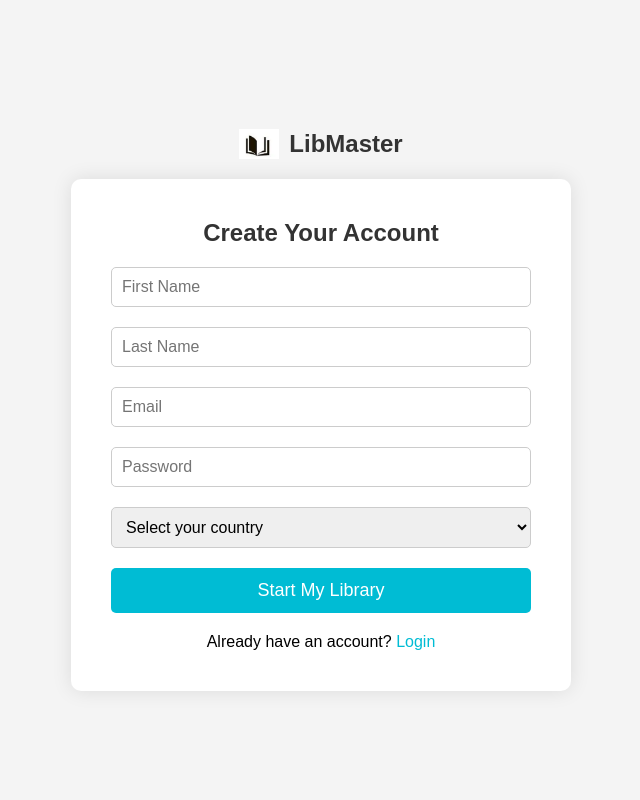
After one commit to vik31mh/Library-Management, a Flask app: page /signup in a window 1280 px wide. The commit adds this page. Shown: the whole page, without its empty margins (319-959 px from the left). Run offline with Flask 3, Linux system fonts and the light colour scheme.

Commit message:
switching bw login and signup page

```diff
--- a/HTML,CSS/flask_project/app.py
+++ b/HTML,CSS/flask_project/app.py
@@ -1,10 +1,48 @@
-from flask import Flask, render_template
+from flask import Flask, render_template, request, redirect, url_for, flash
 
 app = Flask(__name__)
+app.secret_key = 'your_secret_key'  # Needed for flash messages
 
-@app.route('/')
+# Display the login page
+@app.route('/', methods=['GET'])
+def display_login():
+    return render_template('login.html')
+
+# Handle the login form submission
+@app.route('/login', methods=['GET', 'POST'])
 def login():
+    if request.method == 'POST':
+        # Capture the email from the form
+        email = request.form['email']
+
+        # Here, you can add your logic to check the email, authenticate, etc.
+        if email == 'admin@example.com':
+            flash('Login successful!', 'success')
+            return redirect(url_for('display_login'))
+        else:
+            flash('Invalid email!', 'danger')
+            return redirect(url_for('display_login'))
+
+    # If it's a GET request, show the login page
     return render_template('login.html')
+
+# Display the signup page
+@app.route('/signup', methods=['GET', 'POST'])
+def signup():
+    if request.method == 'POST':
+        # Capture the user details from the form
+        first_name = request.form['first_name']
+        last_name = request.form['last_name']
+        email = request.form['email']
+        password = request.form['password']
+        country = request.form['country']
+
+        # Here, you can add logic to save the user details to a database
+
+        flash('Account created successfully!', 'success')
+        return redirect(url_for('display_login'))
+
+    return render_template('signup.html')
 
 if __name__ == '__main__':
     app.run(debug=True)
--- /dev/null
+++ b/HTML,CSS/flask_project/static/css/signup.css
@@ -0,0 +1,94 @@
+* {
+    margin: 0;
+    padding: 0;
+    box-sizing: border-box;
+    font-family: Arial, sans-serif;
+}
+
+body {
+    background-color: #f4f4f4;
+    display: flex;
+    justify-content: center;
+    align-items: center;
+    height: 100vh;
+    overflow-y: auto; /* Allows scrolling */
+}
+
+.container {
+    width: 100%;
+    max-width: 500px;
+    margin: 20px; /* Add some margin for mobile view */
+}
+
+header {
+    display: flex;
+    justify-content: center;
+    padding: 20px;
+}
+
+.logo {
+    display: flex;
+    align-items: center;
+}
+
+.logo img {
+    width: 40px;
+    height: auto;
+    margin-right: 10px;
+}
+
+.logo span {
+    font-size: 24px;
+    font-weight: bold;
+    color: #333;
+}
+
+.signup-box {
+    background-color: #fff;
+    padding: 40px;
+    border-radius: 10px;
+    box-shadow: 0 0 20px rgba(0, 0, 0, 0.1);
+    text-align: center;
+}
+
+.signup-box h2 {
+    font-size: 24px;
+    margin-bottom: 20px;
+    color: #333;
+}
+
+.signup-box input[type="text"],
+.signup-box input[type="email"],
+.signup-box input[type="password"],
+.signup-box select {
+    width: 100%;
+    padding: 10px;
+    margin-bottom: 20px;
+    border-radius: 5px;
+    border: 1px solid #ccc;
+    font-size: 16px;
+}
+
+.signup-box button {
+    width: 100%;
+    padding: 12px;
+    background-color: #00bcd4;
+    border: none;
+    color: #fff;
+    font-size: 18px;
+    border-radius: 5px;
+    cursor: pointer;
+}
+
+.signup-box p {
+    margin-top: 20px;
+}
+
+.signup-box a {
+    color: #00bcd4;
+    text-decoration: none;
+}
+
+.signup-box a:hover {
+    text-decoration: underline;
+}
--- /dev/null
+++ b/HTML,CSS/flask_project/templates/signup.html
@@ -0,0 +1,39 @@
+<!DOCTYPE html>
+<html lang="en">
+<head>
+    <meta charset="UTF-8">
+    <meta name="viewport" content="width=device-width, initial-scale=1.0">
+    <title>Sign Up</title>
+    <link rel="stylesheet" href="{{ url_for('static', filename='css/signup.css') }}">
+</head>
+<body>
+    <div class="container">
+        <header>
+            <div class="logo">
+                <img src="{{ url_for('static', filename='images/logo.PNG') }}" alt="LibMaster logo">
+                <span>LibMaster</span>
+            </div>
+        </header>
+
+        <div class="signup-box">
+            <h2>Create Your Account</h2>
+            <form action="/signup" method="POST">
+                <input type="text" name="first_name" placeholder="First Name" required>
+                <input type="text" name="last_name" placeholder="Last Name" required>
+                <input type="email" name="email" placeholder="Email" required>
+                <input type="password" name="password" placeholder="Password" required>
+                <select name="country" required>
+                    <option value="" disabled selected>Select your country</option>
+                    <option value="USA">USA</option>
+                    <option value="Canada">Canada</option>
+                    <option value="UK">UK</option>
+                    <option value="Australia">Australia</option>
+                    <option value="Other">Other</option>
+                </select>
+                <button type="submit">Start My Library</button>
+            </form>
+            <p>Already have an account? <a href="/login">Login</a></p>
+        </div>
+    </div>
+</body>
+</html>
```
Also changed, not shown: HTML,CSS/flask_project/static/css/login.css (+34 -0 lines), HTML,CSS/flask_project/templates/login.html (+29 -4 lines), HTML,CSS/flask_project/templates/home.html (added).
